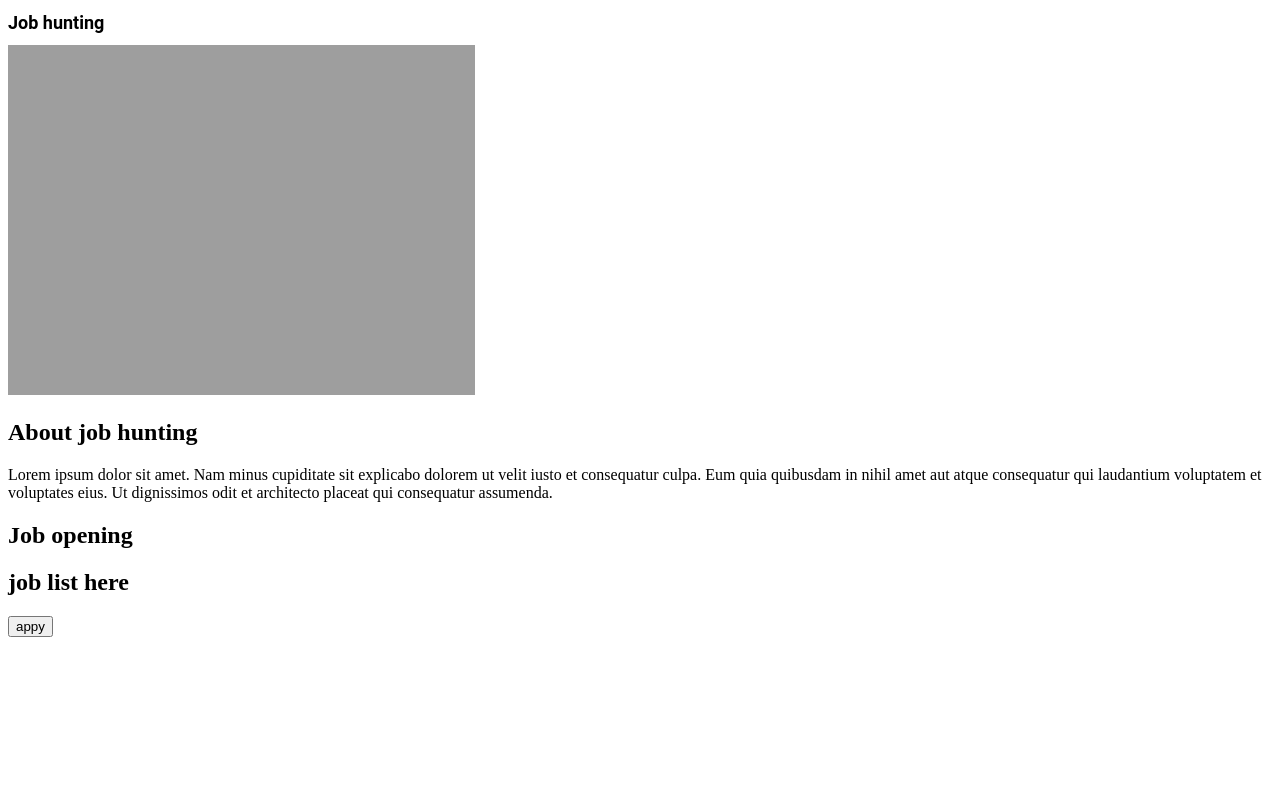
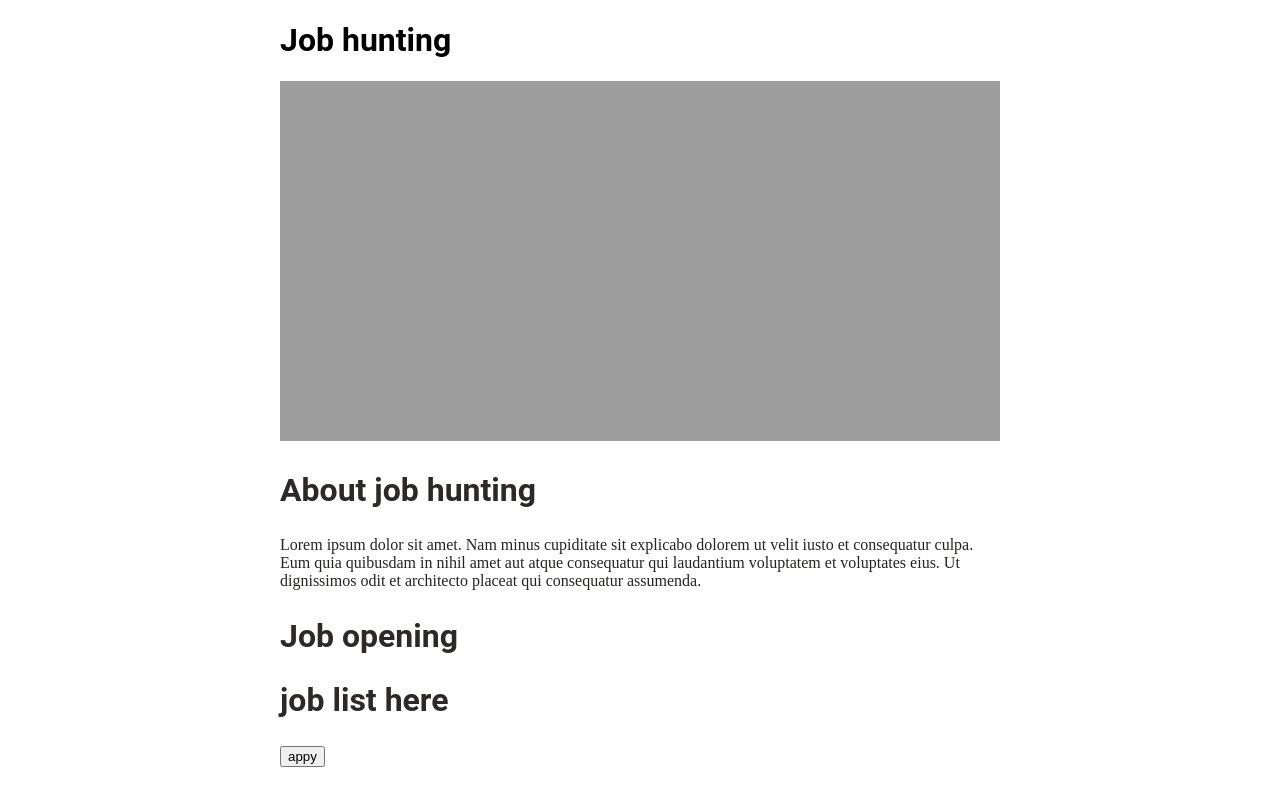
Before and after one commit to siddheshwarkhandare/learning-backend-, a Flask app: page / in a window 1280 px wide. Run offline with Flask 3, Linux system fonts and the light colour scheme.

Commit message:
intial commit

```diff
--- /dev/null
+++ b/static/style.css
@@ -0,0 +1,23 @@
+h1{
+    font-family: Roboto;
+    font-weight: bold;
+
+}
+#banner{
+    width: 100%;
+    height: 360px;
+    object-fit: cover;
+}
+h2{
+    font-family: Roboto;
+    font-size: 32px;
+    color: rgb(43, 42, 40);
+}
+p{
+    font-family: Robot;
+    color: rgb(37, 36, 34);
+}
+#contianer{
+    max-width: 720px;
+    margin: 0 auto;
+}
--- /dev/null
+++ b/style.css
@@ -0,0 +1,6 @@
+body {
+    background-color: #f4f4f4;
+}
+h1 {
+    color: #333333;
+}
--- a/templates/index.html
+++ b/templates/index.html
@@ -4,13 +4,14 @@
     <meta charset="UTF-8">
     <meta name="viewport" content="width=device-width, initial-scale=1.0">
     <title>job applying site</title>
-    <link rel="stylesheet" href="style.css"height="30">
+    <link rel="stylesheet" href="{{ url_for('static', filename='style.css') }}">
+
 </head>
 <body>
-
+    <div id="contianer">
         <h1>Job hunting</h1>
 
-    <img src="http://127.0.0.1:5001/static/pic.jpg"
+        <img id="banner" src="http://127.0.0.1:5001/static/pic.jpg"
         height="350px">
 
         <h2> About job hunting </h2>
@@ -29,5 +30,6 @@
 
 
         <script src="script.js"></script>
+    </div>
 </body>
 </html>
--- a/templates/style.css
+++ /dev/null
@@ -1,4 +0,0 @@
-h1{
-    font-size: large;
-    font-family: Roboto;
-}
```
Also changed, not shown: just.html (added, +13 -0 lines). Lines whose indentation alone changed are shown as unchanged.
